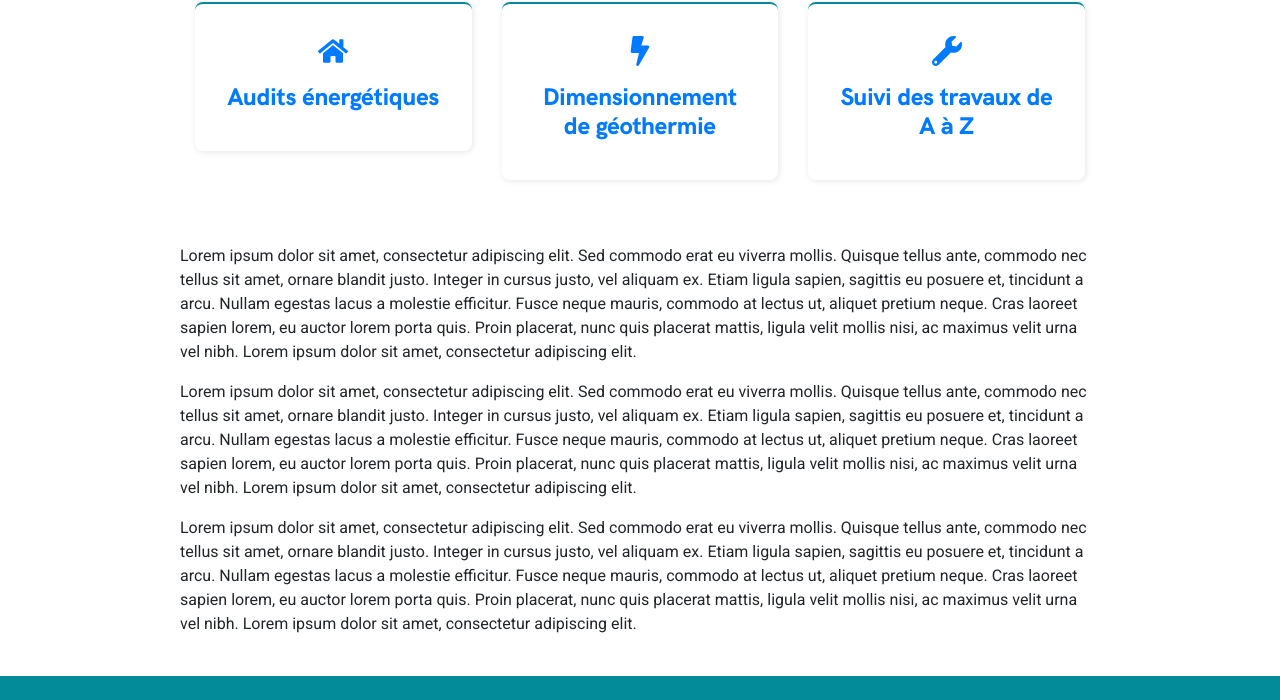
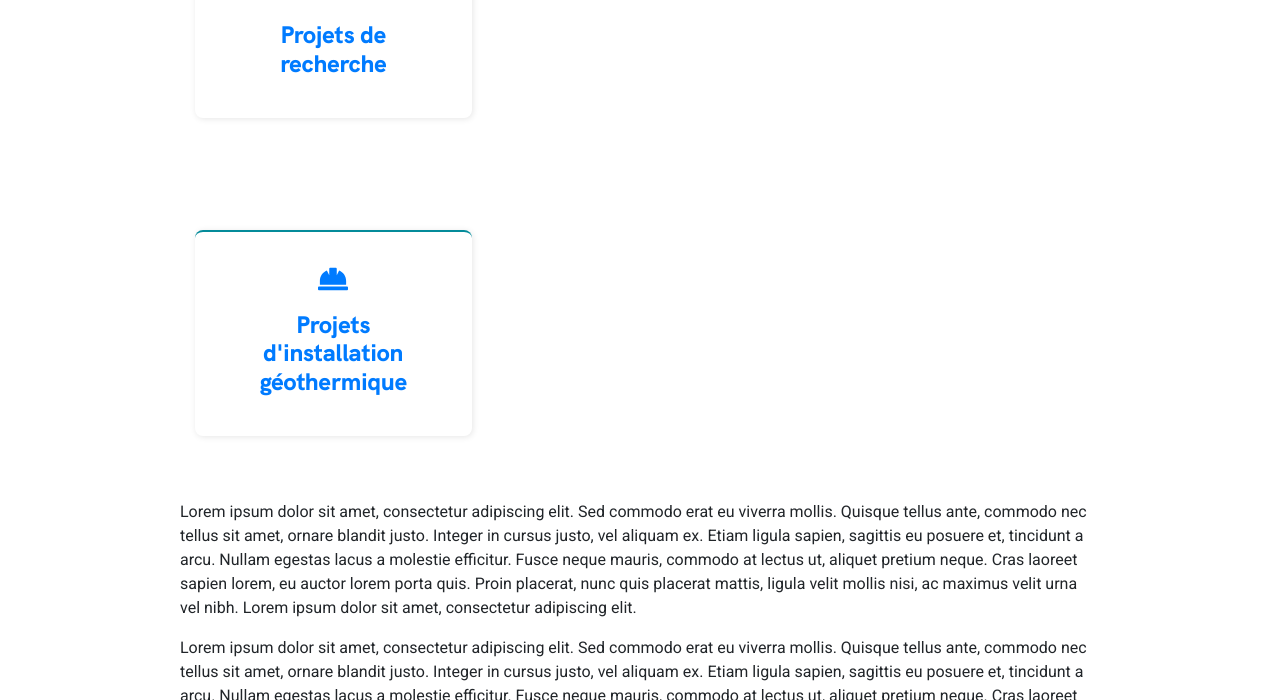
Before and after one commit to Geonergy/gatsby-strapi, a Gatsby site: page /nosprojets in a window 1280 px wide. Shown: the part 540-1240 px from the top of the page. Built offline with nearby package versions, Linux system fonts and the light colour scheme; Gatsby itself is replaced by a stand-in of ours.

Commit message:
J'ai modifié la page pour mettre deux cases de projets

```diff
--- a/src/pages/nosprojets.js
+++ b/src/pages/nosprojets.js
@@ -1,13 +1,18 @@
 import React from "react"
 import PageTemplate from "../components/pageTemplate"
 import { Container, Row, Col } from "reactstrap"
-import { FaGithub, FaBolt, FaHome, FaWrench } from "react-icons/fa"
+import { FaHardHat, FaGraduationCap } from "react-icons/fa"
 import Link from "../components/link"
 import Box from "../components/box"
 
 
-// DEFINITION DU COMPONENT SERVICE
-let Service = ({ title, Icon = FaHome }) => (
+// DEBUT DEFINITION DU COMPONENT PROJET
+//  a importer avec :
+//   { Container, Row, Col }
+//   { FaHardHat, FaGraduationCap }
+//   Link
+//   Box
+let Projet = ({ title, Icon = FaGraduationCap }) => (
   <Col xs={12} md={4} className="mb-3">
     <Link to="/">
       <Box>
@@ -17,15 +22,21 @@ let Service = ({ title, Icon = FaHome }) => (
     </Link>
   </Col>
 )
+// xs = width
+// md = ?
+// FIN DEFINITION DU COMPONENT PROJET
+
 
 let Projets = () => (
   <PageTemplate title="Nos projets">
     <Container className="py-5">
-      <h2 className="text-center mb-4">Services</h2>
       <Row>
-        <Service title="Audits énergétiques" />
-        <Service title="Dimensionnement de géothermie" Icon={FaBolt} />
-        <Service title="Suivi des travaux de A à Z" Icon={FaWrench} />
+        <Projet title="Projets de recherche" />
+      </Row>
+    </Container>
+    <Container className="py-5">
+      <Row>
+        <Projet title="Projets d'installation géothermique" Icon={FaHardHat} />
       </Row>
     </Container>
     <p>
```
